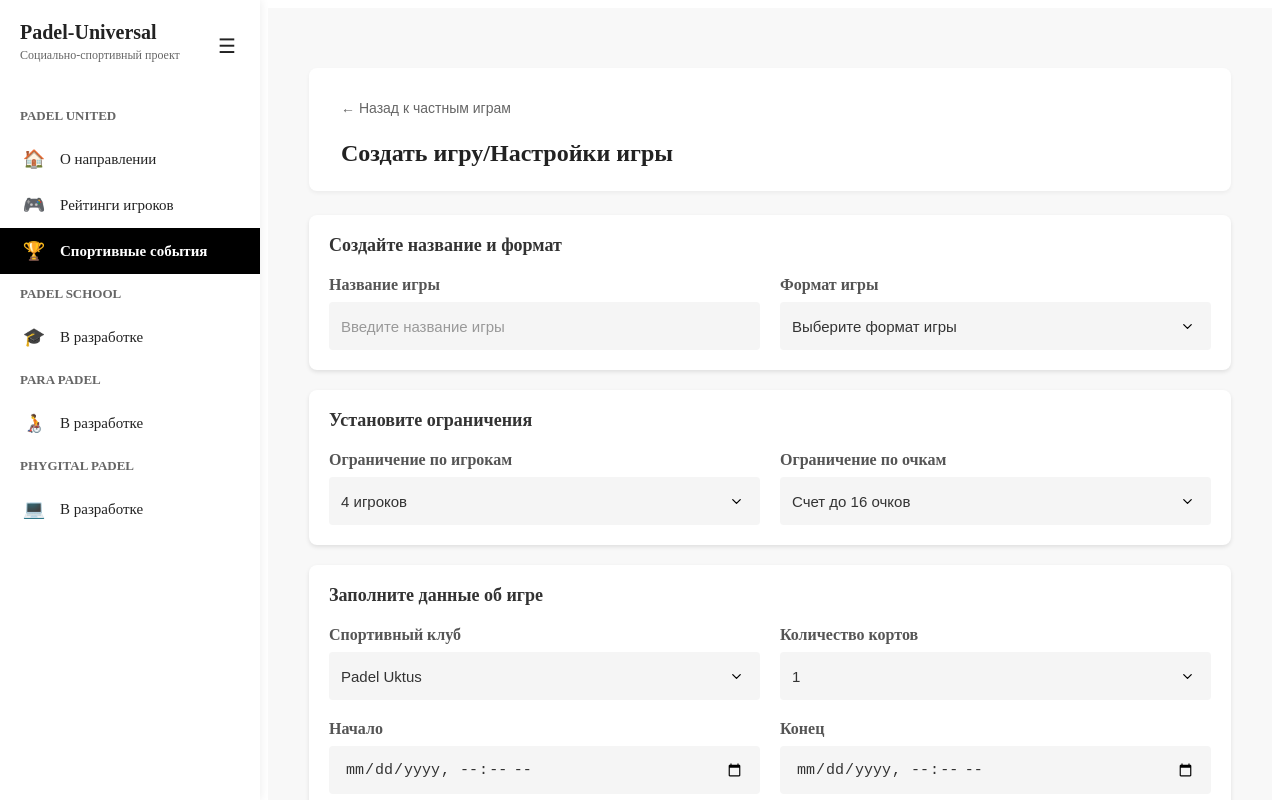
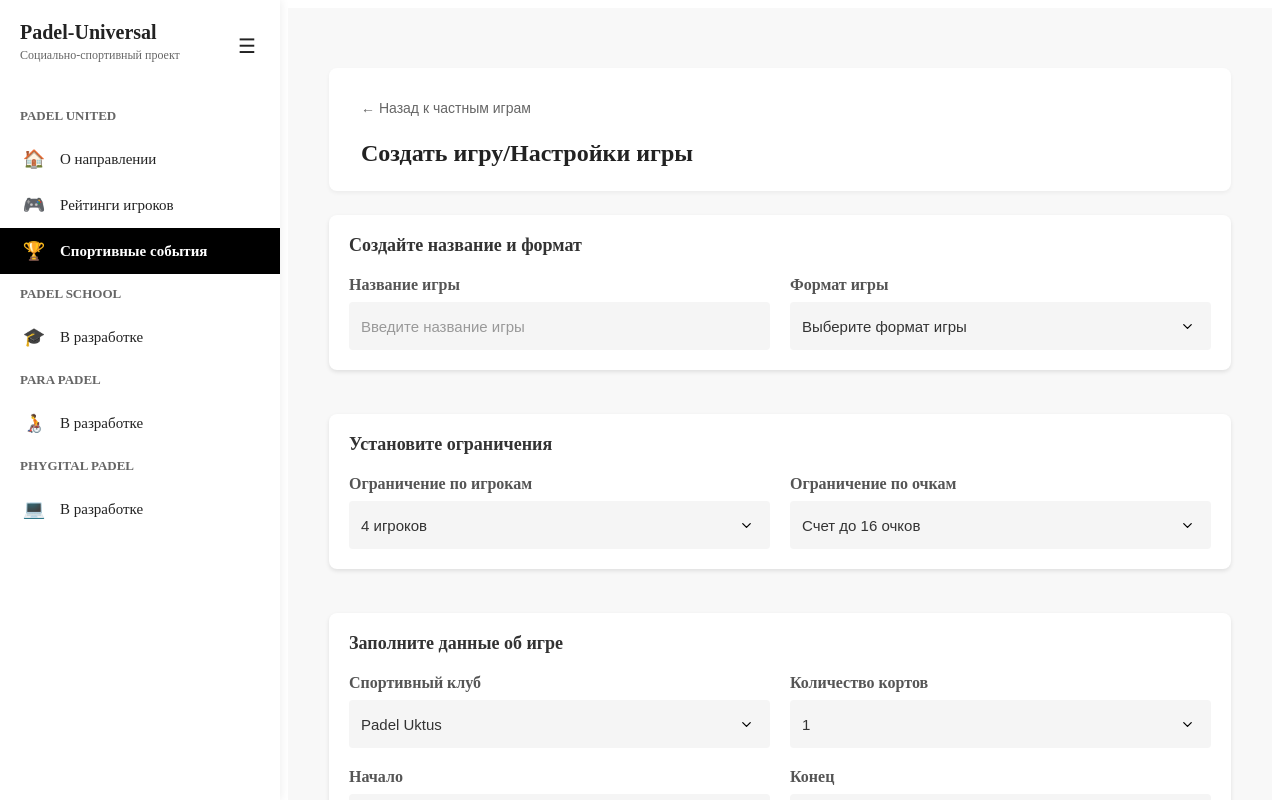
Before and after one commit to GODAOSOFTWARE/PadelUniversal, a React (Create React App) app: page /games/new/setup in a window 1280 px wide. Shown: the top 800 px of the page. Built offline with nearby package versions, Linux system fonts and the light colour scheme.

Commit message:
feat(верстка): улучшение адаптивности и типографики

```diff
--- a/src/index.css
+++ b/src/index.css
@@ -1,10 +1,7 @@
+@import './styles/typography.css';
+
 body {
   margin: 0;
-  font-family: -apple-system, BlinkMacSystemFont, 'Segoe UI', 'Roboto', 'Oxygen',
-    'Ubuntu', 'Cantarell', 'Fira Sans', 'Droid Sans', 'Helvetica Neue',
-    sans-serif;
-  -webkit-font-smoothing: antialiased;
-  -moz-osx-font-smoothing: grayscale;
 }
 
 code {
--- a/src/styles/layout/AppLayout.css
+++ b/src/styles/layout/AppLayout.css
@@ -8,10 +8,13 @@
 ================================================ */
 
 :root {
-  --sidebar-width: 260px;
+  --sidebar-width: 280px;
   --sidebar-collapsed-width: 80px;
   --page-bg: #f8f8f8;
   --content-padding: 41px;
+  --content-max-width-1280: 1140px;
+  --content-max-width-1440: 1360px;
+  --content-max-width-1920: 1840px;
 }
 
 .page-wrapper {
@@ -27,6 +30,29 @@
     box-sizing: border-box;
     position: relative;
     transition: margin-left 0.3s ease;
+}
+
+.content-container {
+    width: 100%;
+    max-width: var(--content-max-width-1280);
+    margin: 0 auto;
+}
+
+/* Стили для формы */
+.create-game-form {
+    width: 100%;
+    display: flex;
+    flex-direction: column;
+    gap: 24px;
+}
+
+.create-game-form input,
+.create-game-form select {
+    width: 100%;
+}
+
+.create-game-form button[type="submit"] {
+    margin-top: 24px;
 }
 
 /* Когда сайдбар свернут */
@@ -61,27 +87,32 @@
     left: calc(var(--sidebar-collapsed-width) + var(--content-padding));
 }
 
-.content-container {
-    width: 100%;
-    max-width: 1360px;
-    margin: 0 auto;
-    box-sizing: border-box;
+/* Для экранов 1280px и меньше */
+@media screen and (max-width: 1280px) {
+    .content-container {
+        max-width: var(--content-max-width-1280);
+    }
 }
 
-/* ==== Адаптация: большие экраны (1920px) ==== */
-@media (min-width: 1920px) {
-  .content-container {
-    max-width: 1840px;
-  }
+/* Для экранов от 1281px до 1440px */
+@media screen and (min-width: 1281px) and (max-width: 1440px) {
+    .content-container {
+        max-width: var(--content-max-width-1440);
+    }
 }
 
-/* ==========================================================
-   АДАПТАЦИЯ ДЛЯ ПЛАНШЕТОВ И МОБИЛЬНЫХ (ширина < 768px)
-========================================================== */
-@media (max-width: 768px) {
+/* Для экранов от 1441px */
+@media screen and (min-width: 1441px) {
+    .content-container {
+        max-width: var(--content-max-width-1920);
+    }
+}
+
+/* Мобильные устройства */
+@media screen and (max-width: 768px) {
     .page-wrapper {
         margin-left: 0;
-        padding: 40px 20px 0;
+        padding: 24px 16px 0;
     }
 
     .page-wrapper > .back-link {
--- /dev/null
+++ b/src/styles/typography.css
@@ -0,0 +1,25 @@
+/* ================================================
+   FILE: src/styles/typography.css
+   DESCRIPTION: Базовая типографика приложения
+   + Подключение IBM Plex Sans
+   + Базовые настройки шрифта
+================================================ */
+
+/* Подключаем IBM Plex Sans */
+@import url('https://fonts.googleapis.com/css2?family=IBM+Plex+Sans:wght@400;500;600;700&display=swap');
+
+/* Базовые настройки шрифта */
+:root {
+  --font-primary: 'IBM Plex Sans', -apple-system, BlinkMacSystemFont, 'Segoe UI', 'Roboto', 'Oxygen',
+    'Ubuntu', 'Cantarell', 'Fira Sans', 'Droid Sans', 'Helvetica Neue',
+    sans-serif;
+}
+
+/* Применяем шрифт ко всему приложению */
+body {
+  font-family: var(--font-primary);
+  -webkit-font-smoothing: antialiased;
+  -moz-osx-font-smoothing: grayscale;
+  font-feature-settings: 'kern';
+  text-rendering: optimizeLegibility;
+}
```
